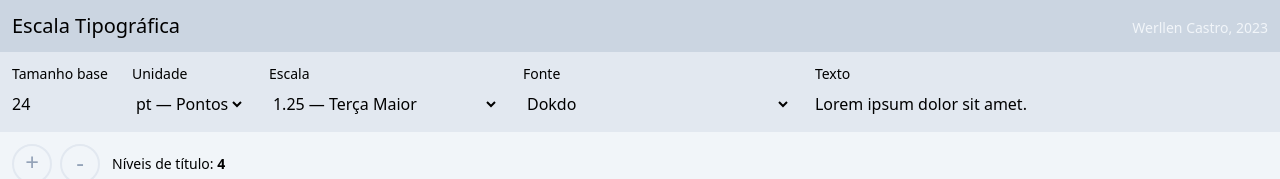
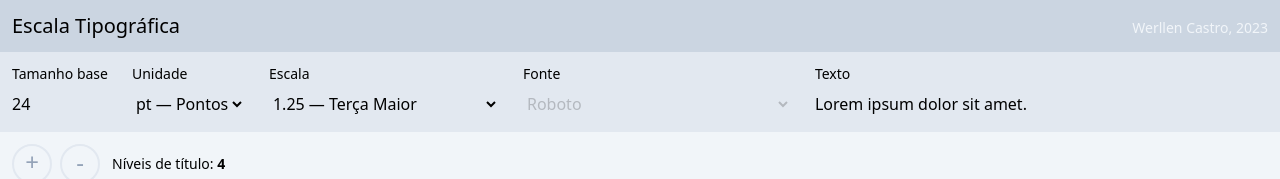
Before and after one commit to werls/typescale, a SvelteKit app: page / in a window 1280 px wide. Shown: the top 179 px of the page. Built offline with nearby package versions, Linux system fonts and the light colour scheme.

Commit message:
remove random font selection

```diff
--- a/src/components/InputSelectFont.svelte
+++ b/src/components/InputSelectFont.svelte
@@ -6,6 +6,8 @@
 	const fonts = fontsData.items;
 
 	const sort = Math.floor(Math.random() * fonts.length);
+
+	export let disabled = false;
 
 
 	// font.set(selectedFont)
@@ -16,7 +18,7 @@
 	}
 
 	onMount(() => {
-		$font = fonts[sort].family;
+		// $font = fonts[sort].family;
 	})
 
 </script>
@@ -30,6 +32,7 @@
 		id="font"
 		bind:value={$font}
 		on:change={handleInput}
+		{disabled}
 		>
 				{#each fonts as font}
 					<option value={font.family}>{font.family}</option>
```
